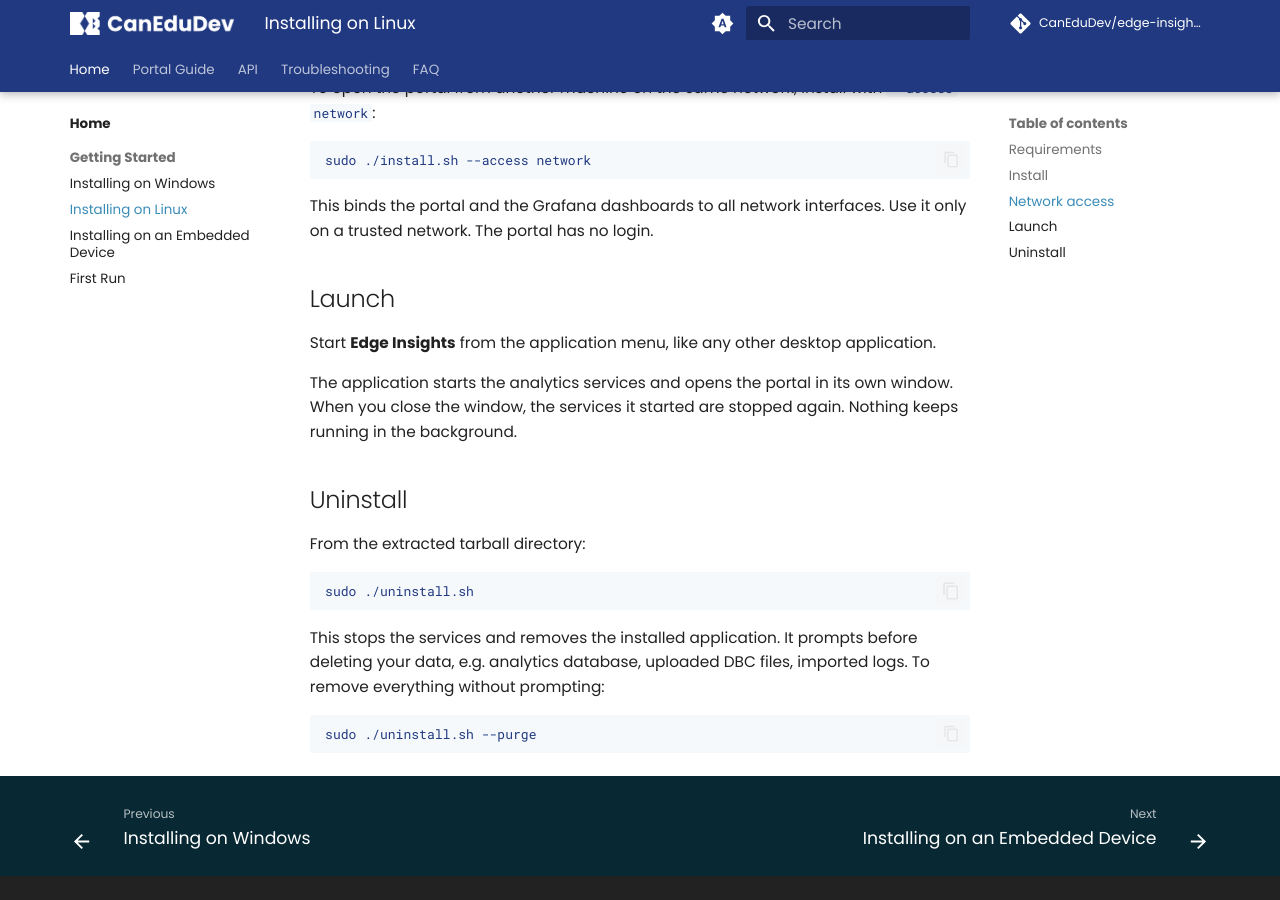
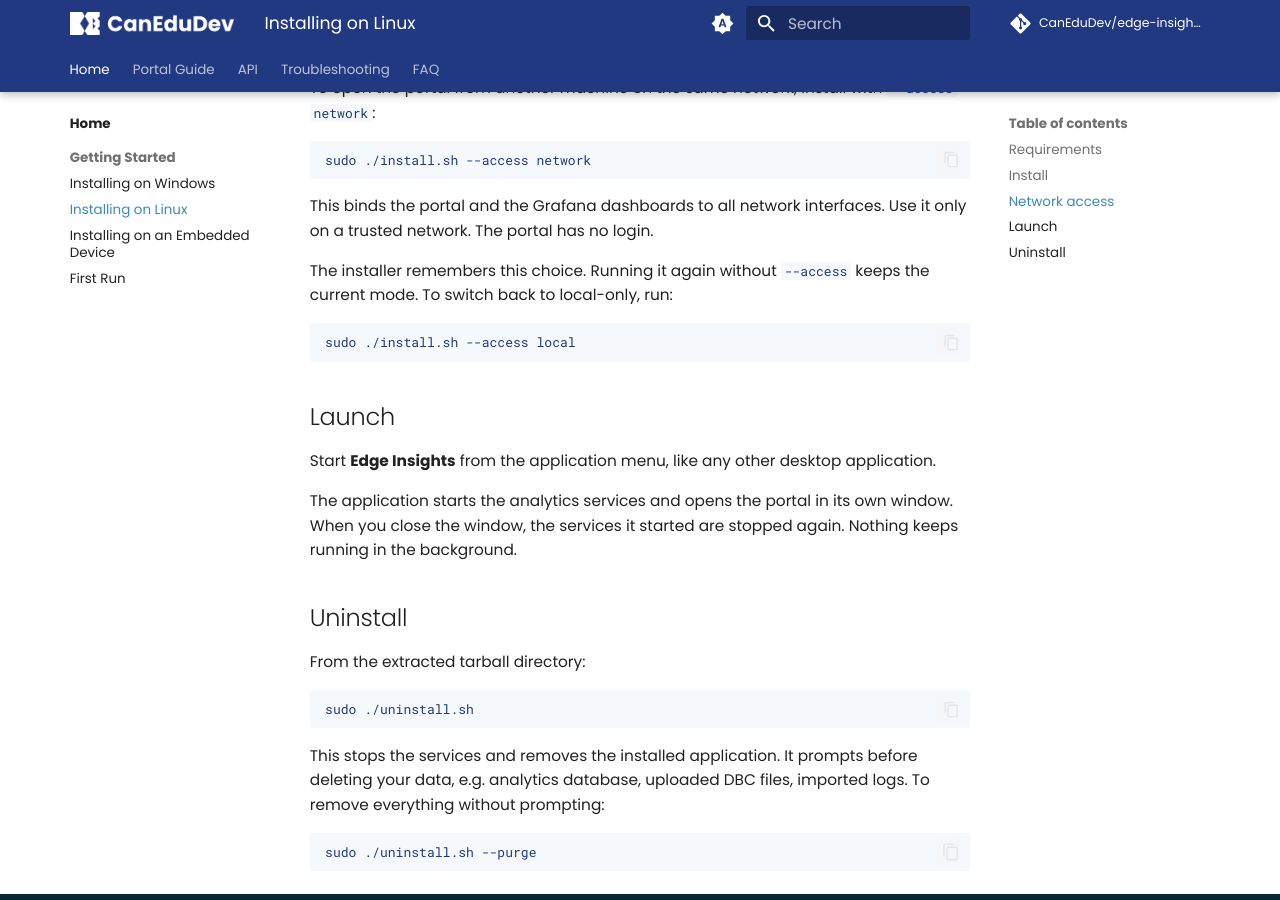
Before and after one commit to CanEduDev/edge-insights-docs, an MkDocs documentation site: the page built from docs/getting-started/installation-linux.md, in a window 1280 px wide and 900 px high, scrolled down 1218 px. Built offline with MkDocs 1.6.1 and Material for MkDocs 9.7.7, drawn with Linux system fonts in a browser that asks for light colours; comment, search, counter and statistics services are not loaded.

Commit message:
docs: explain that the installer remembers the access mode
Running install.sh again without --access keeps the current mode instead
of resetting to local-only. Document that on both Linux install pages,
and show --access local as the way to switch back.

Co-Authored-By: Claude Fable 5 <noreply@anthropic.com>
Claude-Session: https://claude.ai/code/session_01A1188WBqT3etZnaGrXDiqo

````diff
--- a/docs/getting-started/installation-linux.md
+++ b/docs/getting-started/installation-linux.md
@@ -60,6 +60,13 @@ sudo ./install.sh --access network
 This binds the portal and the Grafana dashboards to all network interfaces.
 Use it only on a trusted network. The portal has no login.
 
+The installer remembers this choice. Running it again without `--access` keeps
+the current mode. To switch back to local-only, run:
+
+```
+sudo ./install.sh --access local
+```
+
 ## Launch
 
 Start **Edge Insights** from the application menu, like any other desktop
````
Also changed, not shown: docs/getting-started/installation-embedded.md (+2 -0 lines).
